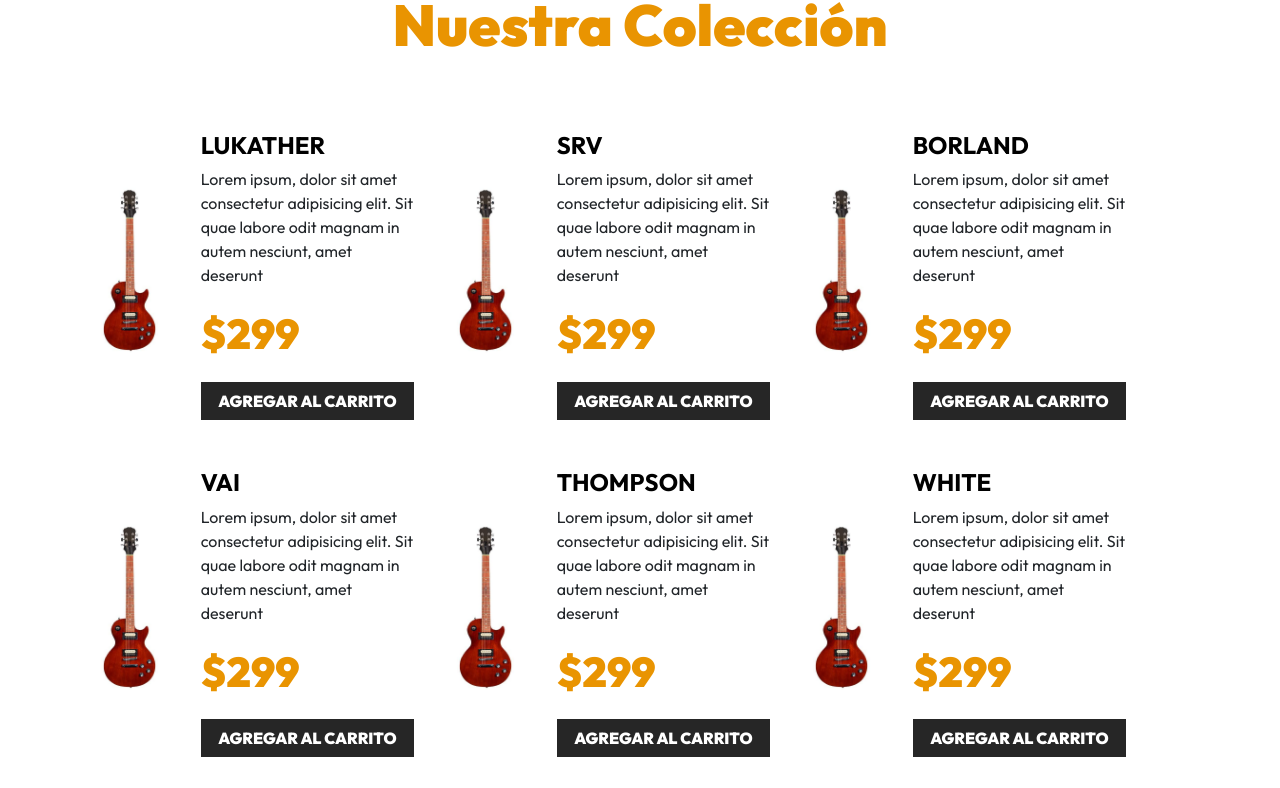
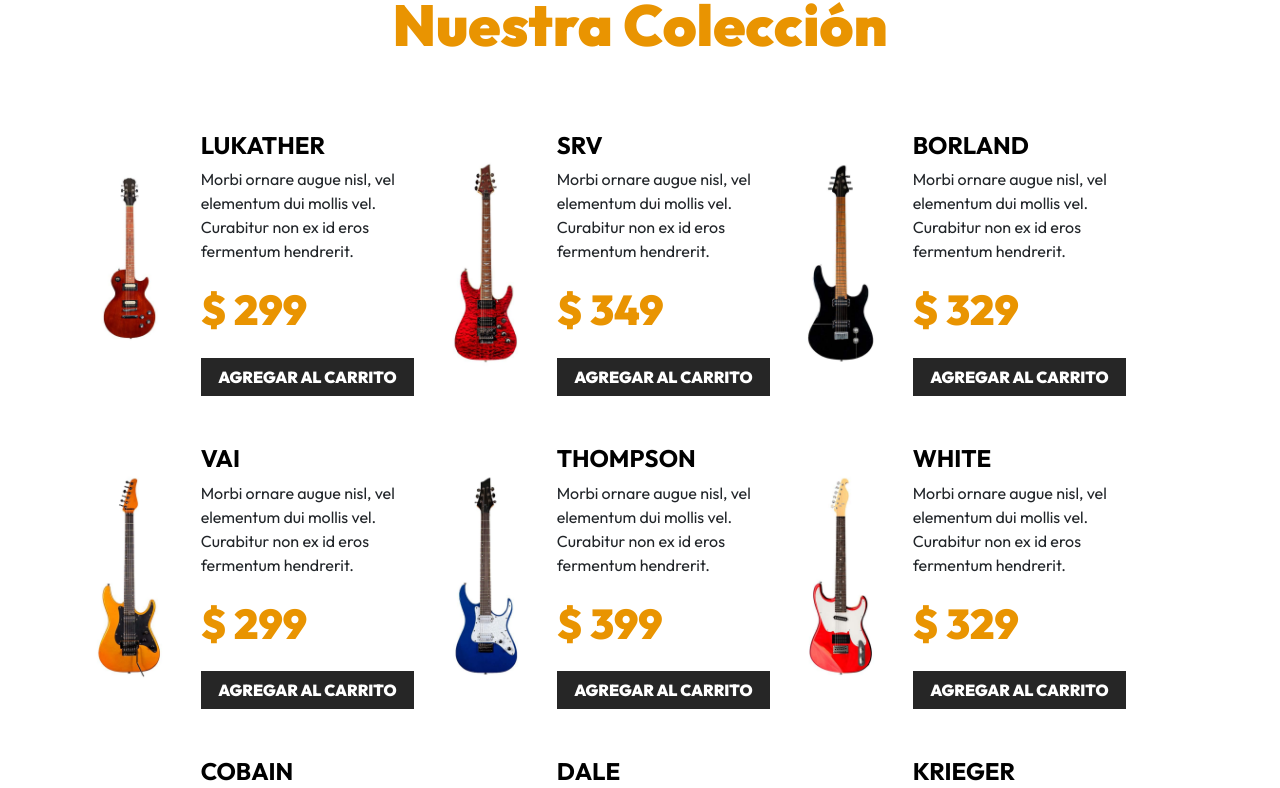
Before and after one commit to EDYZON/guitarla-vue, a Vue app: page / in a window 1280 px wide. Shown: the part 777-1565 px from the top of the page. Built offline with nearby package versions, Linux system fonts and the light colour scheme.

Commit message:
Update - clase 51

```diff
--- a/src/components/Guitarra.vue
+++ b/src/components/Guitarra.vue
@@ -10,12 +10,15 @@
 <template>
     <div  class="col-md-6 col-lg-4 my-4 row align-items-center">
         <div class="col-4">
-            <img class="img-fluid" src="/img/guitarra_01.jpg" alt="imagen guitarra">
+            <img
+            class="img-fluid"
+            v-bind:src = "'img/' + guitarra.imagen + '.jpg'"
+            :alt="guitarra.nombre">
         </div>
         <div class="col-8">
             <h3 class="text-black fs-4 fw-bold text-uppercase"> {{ guitarra.nombre }}</h3>
-            <p>Lorem ipsum, dolor sit amet consectetur adipisicing elit. Sit quae labore odit magnam in autem nesciunt, amet deserunt</p>
-            <p class="fw-black text-primary fs-3">$299</p>
+            <p> {{ guitarra.descripcion }}</p>
+            <p class="fw-black text-primary fs-3">$ {{ guitarra.precio  }}</p>
             <button
                 type="button"
                 class="btn btn-dark w-100 "
```
Also changed, not shown: 1 other file (tests, documents, lock files or other folders).
